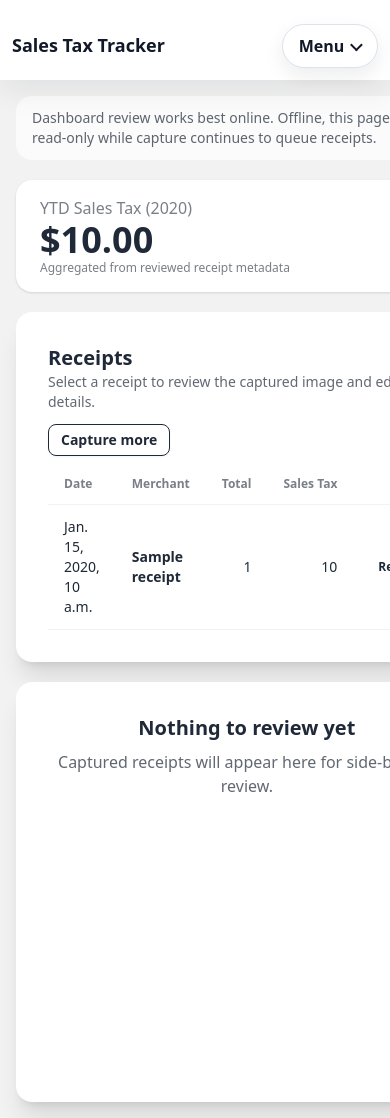
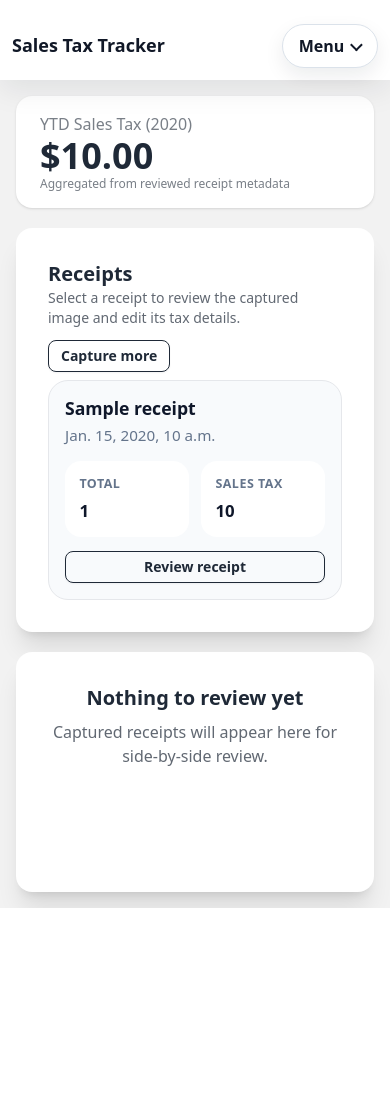
Before and after one commit to andrewtmendoza/sales_tax_tracker, a Django app: template templates/receipts/dashboard.html in a window 390 px wide. After the commit the page ends 908 px from the top, so only its background shows below. Run offline with Django 5.2, Linux system fonts and the light colour scheme; the template is opened without the code that fills it: most values are stand-ins (such as "Sample title", 1, 10 or a date in 2020); some libraries are stand-ins or nearby versions.

Commit message:
fix: improve mobile dashboard review layout

```diff
--- a/static/receipts/dashboard.css
+++ b/static/receipts/dashboard.css
@@ -1,6 +1,93 @@
 .dashboard-layout {
   display: grid;
   gap: 1.25rem;
+}
+
+.dashboard-status,
+.dashboard-section-copy,
+.dashboard-mobile-card,
+.dashboard-mobile-metrics,
+.dashboard-mobile-date,
+.dashboard-mobile-merchant {
+  min-width: 0;
+}
+
+.dashboard-status,
+.dashboard-section-copy,
+.dashboard-mobile-date {
+  overflow-wrap: anywhere;
+}
+
+.dashboard-table-wrap {
+  min-width: 0;
+}
+
+.dashboard-mobile-list {
+  display: grid;
+  gap: 0.875rem;
+}
+
+.dashboard-mobile-card {
+  display: grid;
+  gap: 0.9rem;
+  padding: 1rem;
+  border: 1px solid #e5e7eb;
+  border-radius: 1.25rem;
+  background: #f8fafc;
+}
+
+.dashboard-mobile-card-selected {
+  border-color: #9fd8c0;
+  box-shadow: inset 0 0 0 1px #d4f3e6;
+}
+
+.dashboard-mobile-card-head {
+  display: flex;
+  align-items: flex-start;
+  justify-content: space-between;
+  gap: 0.75rem;
+}
+
+.dashboard-mobile-merchant {
+  margin: 0;
+  color: #0f172a;
+  font-size: 1.1rem;
+  font-weight: 700;
+  line-height: 1.3;
+}
+
+.dashboard-mobile-date {
+  margin: 0.25rem 0 0;
+  color: #64748b;
+  font-size: 0.95rem;
+}
+
+.dashboard-mobile-metrics {
+  display: grid;
+  grid-template-columns: repeat(2, minmax(0, 1fr));
+  gap: 0.75rem;
+  margin: 0;
+}
+
+.dashboard-mobile-metrics div {
+  padding: 0.85rem 0.9rem;
+  border-radius: 1rem;
+  background: #ffffff;
+}
+
+.dashboard-mobile-metrics dt {
+  color: #64748b;
+  font-size: 0.78rem;
+  font-weight: 700;
+  letter-spacing: 0.04em;
+  text-transform: uppercase;
+}
+
+.dashboard-mobile-metrics dd {
+  margin: 0.3rem 0 0;
+  color: #0f172a;
+  font-size: 1.05rem;
+  font-weight: 700;
 }
 
 .receipt-review-panel,
@@ -20,6 +107,16 @@
   object-fit: contain;
 }
 
+@media (max-width: 767px) {
+  .receipt-review-panel {
+    min-height: auto;
+  }
+
+  .receipt-review-empty {
+    min-height: 240px;
+  }
+}
+
 @media (min-width: 1280px) {
   .dashboard-layout {
     grid-template-columns: minmax(0, 1fr) minmax(460px, 0.9fr);
--- a/templates/receipts/dashboard.html
+++ b/templates/receipts/dashboard.html
@@ -2,6 +2,8 @@
 {% load static %}
 
 {% block title %}Dashboard · Sales Tax Tracker{% endblock %}
+
+{% block body_class %}dashboard-page min-h-screen bg-base-200{% endblock %}
 
 {% block base_styles %}
 <link href="https://cdn.jsdelivr.net/npm/daisyui@4.12.10/dist/full.min.css" rel="stylesheet" />
@@ -12,8 +14,8 @@
 
 {% block content %}
 <div class="grid gap-5">
-  <div id="dashboard-connection-state" class="rounded-2xl bg-base-100 px-4 py-3 text-sm opacity-70" role="status" aria-live="polite">
-    Dashboard review works best online. Offline, this page stays read-only while capture continues to queue receipts.
+  <div id="dashboard-connection-state" class="dashboard-status rounded-2xl bg-base-100 px-4 py-3 text-sm opacity-70" role="status" aria-live="polite" hidden>
+    Offline: dashboard review is read-only. Open Capture to keep collecting receipts until you reconnect.
   </div>
 
   <div class="stats shadow w-full bg-base-100">
@@ -33,7 +35,7 @@
     <div class="card bg-base-100 shadow-xl">
       <div class="card-body">
         <div class="flex flex-wrap items-center justify-between gap-3">
-          <div>
+          <div class="dashboard-section-copy">
             <h2 class="card-title">Receipts</h2>
             <p class="text-sm opacity-70">Select a receipt to review the captured image and edit its tax details.</p>
           </div>
@@ -41,7 +43,37 @@
         </div>
 
         {% if receipts %}
-        <div class="overflow-x-auto">
+        <div class="dashboard-mobile-list md:hidden">
+          {% for r in receipts %}
+          <article class="dashboard-mobile-card{% if selected_receipt and selected_receipt.id == r.id %} dashboard-mobile-card-selected{% endif %}">
+            <div class="dashboard-mobile-card-head">
+              <div>
+                <h3 class="dashboard-mobile-merchant">{{ r.merchant_name|default:"Unknown" }}</h3>
+                <p class="dashboard-mobile-date">{{ r.transaction_date|default:"—" }}</p>
+              </div>
+              {% if r.processing_error %}<div class="badge badge-warning badge-sm">needs review</div>{% endif %}
+            </div>
+            <dl class="dashboard-mobile-metrics">
+              <div>
+                <dt>Total</dt>
+                <dd>{{ r.total_amount|default:"—" }}</dd>
+              </div>
+              <div>
+                <dt>Sales Tax</dt>
+                <dd>{{ r.sales_tax_amount|default:"—" }}</dd>
+              </div>
+            </dl>
+            <a href="{% url 'receipts:dashboard' %}?receipt={{ r.id }}#receipt-review" class="btn btn-primary btn-sm"
+                    hx-get="{% url 'receipts:receipt_detail' r.id %}"
+                    hx-target="#receipt-review"
+                    hx-swap="innerHTML">
+              Review receipt
+            </a>
+          </article>
+          {% endfor %}
+        </div>
+
+        <div class="dashboard-table-wrap hidden md:block overflow-x-auto">
           <table class="table table-zebra">
             <thead>
               <tr>
@@ -111,9 +143,12 @@
     const updateDashboardConnectionState = () => {
       const status = document.getElementById('dashboard-connection-state');
       if (!status) return;
-      status.textContent = navigator.onLine
-        ? 'Dashboard review works best online. Offline, this page stays read-only while capture continues to queue receipts.'
-        : 'Offline: dashboard review is read-only. Open Capture to keep collecting receipts until you reconnect.';
+      if (navigator.onLine) {
+        status.hidden = true;
+        return;
+      }
+      status.hidden = false;
+      status.textContent = 'Offline: dashboard review is read-only. Open Capture to keep collecting receipts until you reconnect.';
     };
     updateDashboardConnectionState();
     window.addEventListener('online', updateDashboardConnectionState);
```
